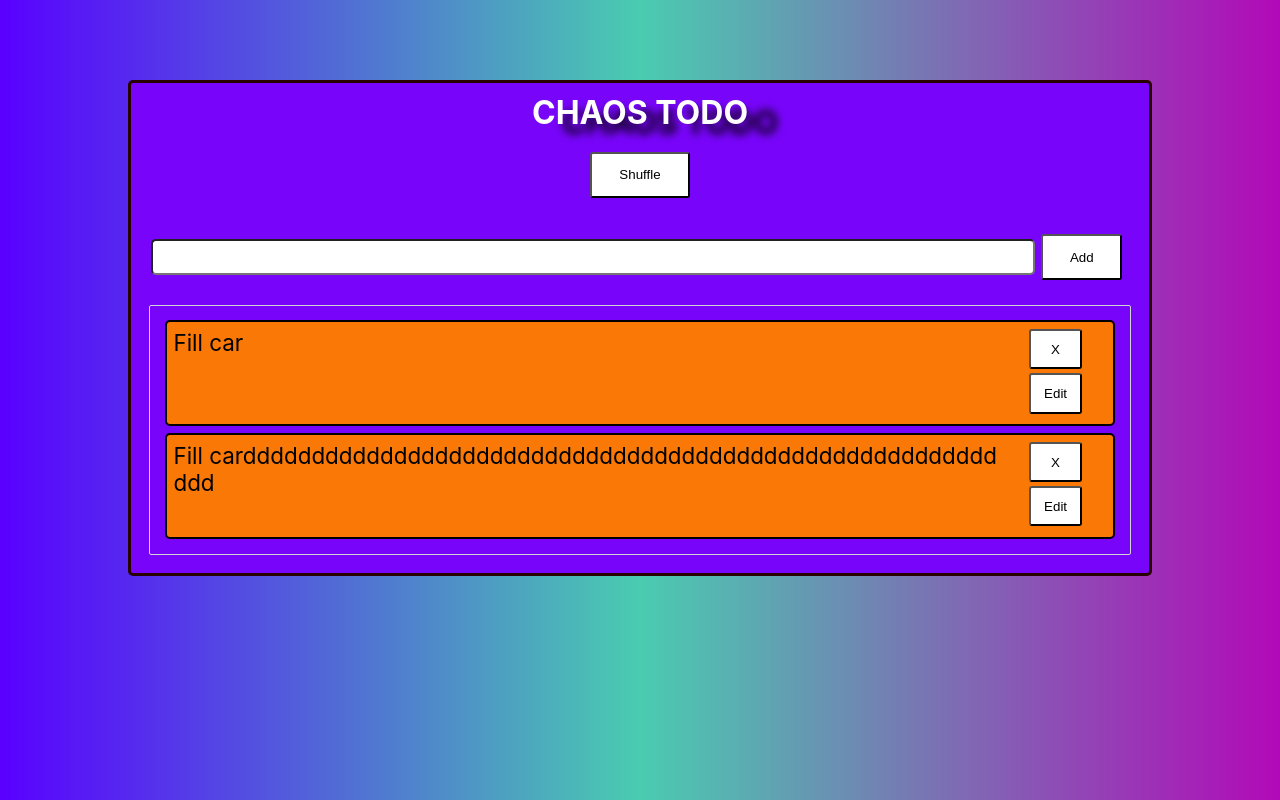
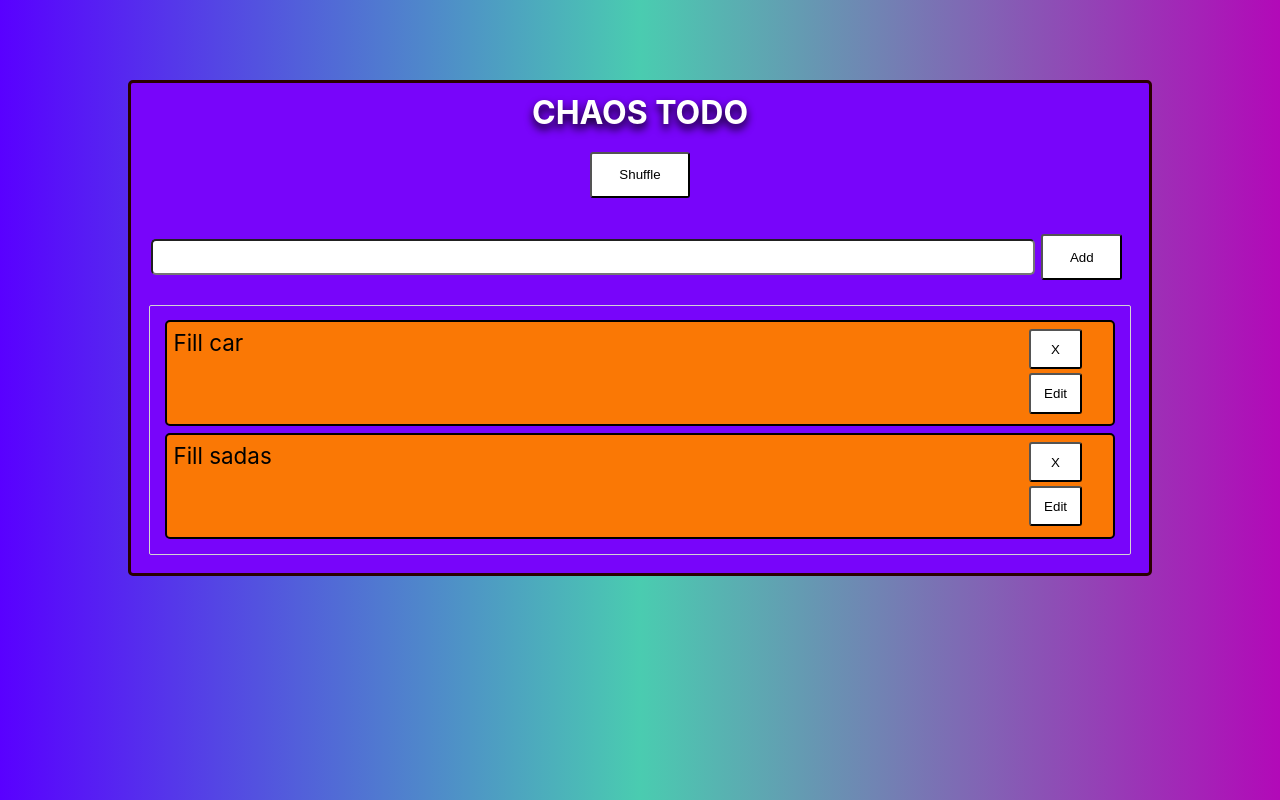
Before and after one commit to JarrodKane/Chaos-TODO, a React (Create React App) app: page / in a window 1280 px wide. Built offline with nearby package versions, Linux system fonts and the light colour scheme.

Commit message:
Minor changes

```diff
--- a/src/ChaosTodo.js
+++ b/src/ChaosTodo.js
@@ -1,7 +1,6 @@
 import React, { useState } from "react";
 import { v4 as uuidv4 } from "uuid";
 import TodoForm from "./TodoForm";
-import Todo from "./Todo";
 import styled from "styled-components";
 import { DragDropContext } from "react-beautiful-dnd";
 import Column from "./Column";
@@ -18,7 +17,7 @@ const Shuffle = styled.button`
 
 const Title = styled.h1`
   color: white;
-  filter: drop-shadow(30px 10px 4px #000000);
+  filter: drop-shadow(0px 5px 4px #000000);
 `;
 
 const TodoChaos = styled.div`
@@ -33,21 +32,15 @@ const TodoChaos = styled.div`
   padding: 10px;
 `;
 
-const TaskList = styled.div`
-  padding: 8px;
-`;
-
 export default function ChaosTodo() {
   const [todoList, setTodoList] = useState([
     { iD: `1`, content: `Fill car`, status: false },
     {
       iD: "2",
-      content: `Fill cardddddddddddddddddddddddddddddddddddddddddddddddddddddddddd`,
+      content: `Fill sadas`,
       status: false,
     },
   ]);
-
-  // TODO - Create CSS for Button and layout using styled components
 
   //Filters though the array of the iD given, once found it will return a new array that has everything except for that found value
   const removeTodo = (iD) => {
@@ -96,7 +89,11 @@ export default function ChaosTodo() {
     setTodoList(oldArr);
   };
 
-  const onDragEnd = (result) => {};
+  // TODO - Make this actually change the position of the task when drag ends
+  const onDragEnd = (result) => {
+    console.log(result);
+    // removeTodo(result.draggableId);
+  };
 
   return (
     <DragDropContext onDragEnd={onDragEnd}>
```
